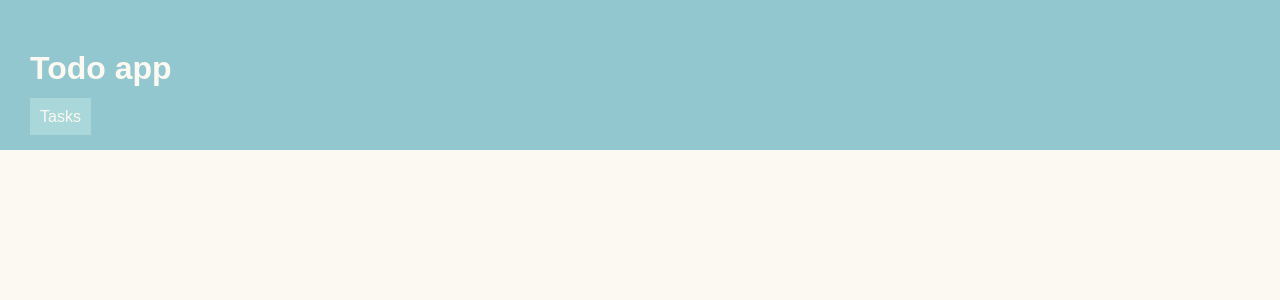
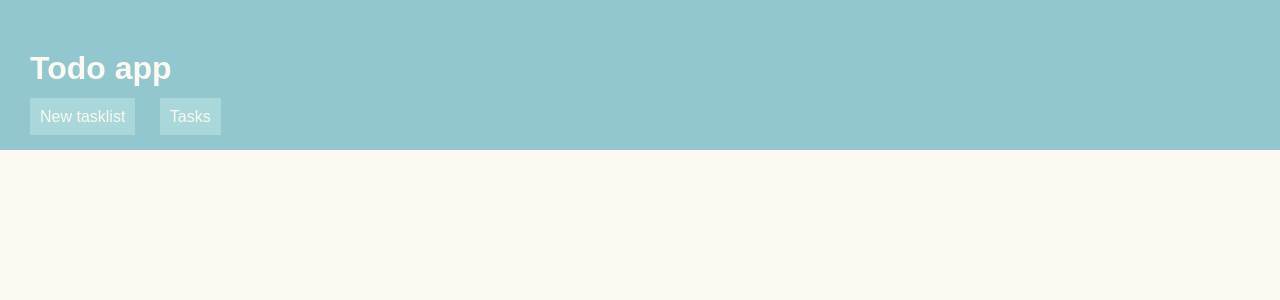
Before and after one commit to rmysliwczyk/todo-app, a Django app: page /todo_app/tasklists in a window 1280 px wide. Shown: the top 300 px of the page. Run offline with Django 3.2, Linux system fonts and the light colour scheme; data comes from the database, SQL or seed files in the repository; both versions use the stored data as it was after the commit.

Commit message:
Added new task form view

```diff
--- a/todo_app_project/todo_app/templates/todo_app/tasklists.html
+++ b/todo_app_project/todo_app/templates/todo_app/tasklists.html
@@ -2,6 +2,7 @@
 
 {% block navbar-buttons %}
 
+<li><a href="{% url 'todo_app:tasklists_new' %}">New tasklist</a></li>
 <li><a href="{% url 'todo_app:tasks' %}">Tasks</a></li>
 
 {% endblock %}
--- a/todo_app_project/todo_app/templates/todo_app/tasks.html
+++ b/todo_app_project/todo_app/templates/todo_app/tasks.html
@@ -2,7 +2,8 @@
 
 {% block navbar-buttons %}
 
-<li><a href="{% url 'todo_app:tasklists' %}">Lists</a></li>
+<li><a href="{% url 'todo_app:tasklists' %}">Tasklists</a></li>
+<li><a href="{% url 'todo_app:tasks_new' %}">New task</a><li>
 
 {% endblock %}
 
--- a/todo_app_project/todo_app/urls.py
+++ b/todo_app_project/todo_app/urls.py
@@ -5,5 +5,7 @@ app_name = "todo_app"
 
 urlpatterns = [
         path("", views.tasks, name="tasks"),
-		path("tasklists", views.tasklists, name="tasklists")
+		path("tasks_new", views.tasks_new, name="tasks_new"),
+		path("tasklists", views.tasklists, name="tasklists"),
+		path("tasklists/new", views.tasklists_new, name="tasklists_new")
 ]
--- a/todo_app_project/todo_app/views.py
+++ b/todo_app_project/todo_app/views.py
@@ -1,8 +1,19 @@
 from django.shortcuts import render, reverse, redirect
 from .models import TaskList, Task
-from django.forms import ModelForm, modelformset_factory
+from django.contrib.auth.models import User
+from django.forms import ModelForm
 
 # Django Forms
+
+class TaskListForm(ModelForm):
+	class Meta:
+		model = TaskList
+		fields = {"name"}
+
+class TaskForm(ModelForm):
+	class Meta:
+		model = Task
+		fields = {"name"}
 
 # Create your views here.
 
@@ -23,6 +34,21 @@ def tasks(request):
 	# Pass on all of the tasks to the template
 	return render(request, "todo_app/tasks.html", {"tasks":tasks})
 
+def tasks_new(request):
+	if request.method == "POST":
+		# Get submitted task data
+		form = TaskForm(request.POST)
+		if form.is_valid():
+			new_task = form.save(commit=False)
+			new_task.tasklist = TaskList.objects.get(id=request.session["selected_tasklist_id"])
+			new_task.save()
+			return redirect(reverse("todo_app:tasks"))
+		else:
+			# Pass the form again including error message
+			return render(request, "todo_app/tasks_new.html", {"task_form":form})
+	# Pass the form for the first time
+	return render(request, "todo_app/tasks_new.html", {"task_form":TaskForm()})
+
 def tasklists(request):
 	# If there is no selected list yet, make room for one.
 	if "selected_tasklist_id" not in request.session:
@@ -41,3 +67,19 @@ def tasklists(request):
 
 	# Pass on all of the gathered task lists to the template
 	return render(request, "todo_app/tasklists.html", {"tasklists":tasklists})
+
+
+def tasklists_new(request):
+	if request.method == "POST":
+		# Get submitted form data
+		form = TaskListForm(request.POST)
+		if form.is_valid():
+			new_tasklist = form.save(commit=False)
+			new_tasklist.user = request.user
+			new_tasklist.save()
+			return redirect(reverse("todo_app:tasklists"))
+		else:
+			# Pass the form again including error message
+			return render(request, "todo_app/tasklists_new.html", {"tasklist_form":form})
+	# Pass the form for the first time
+	return render(request, "todo_app/tasklists_new.html", {"tasklist_form":TaskListForm()})
```
Also changed, not shown: todo_app_project/todo_app/templates/todo_app/tasklists_new.html (added, +18 -0 lines), todo_app_project/todo_app/templates/todo_app/tasks_new.html (added, +17 -0 lines), README.md, todo_app_project/db.sqlite3, 1 other file.
